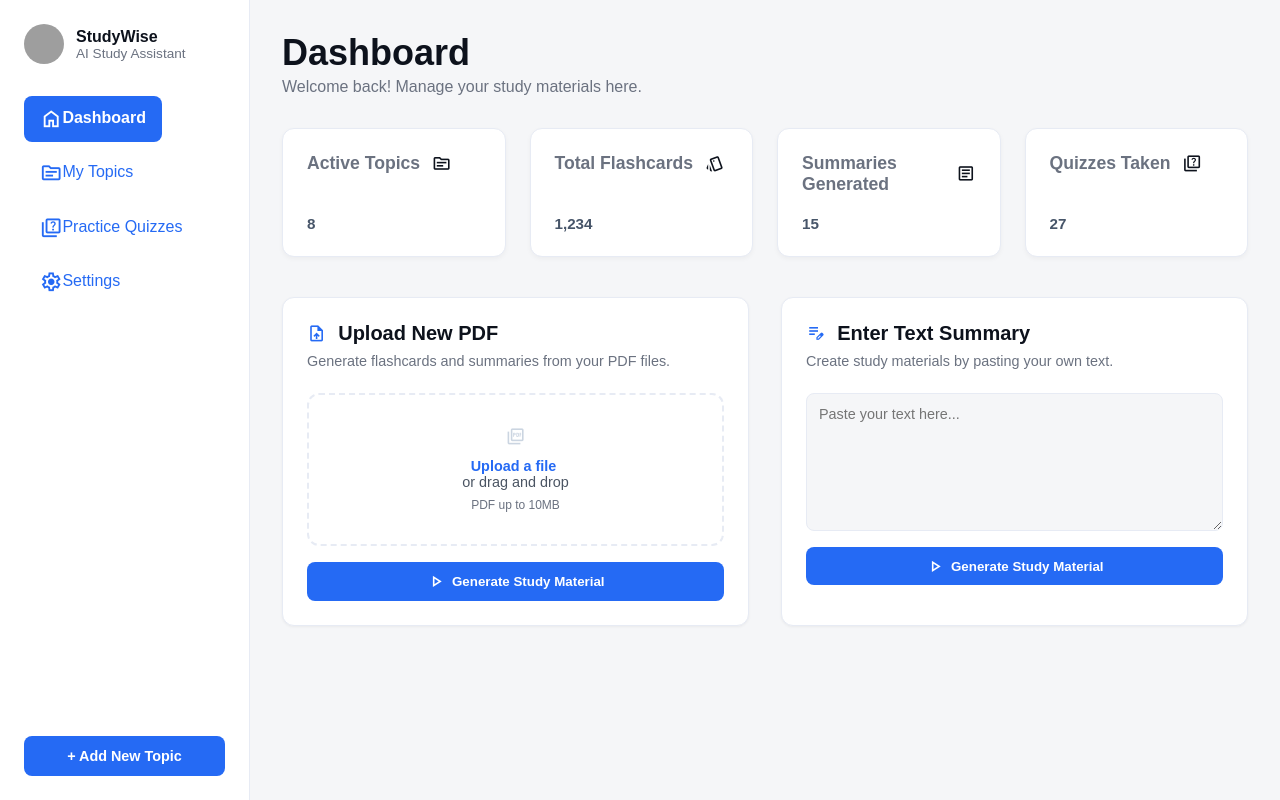
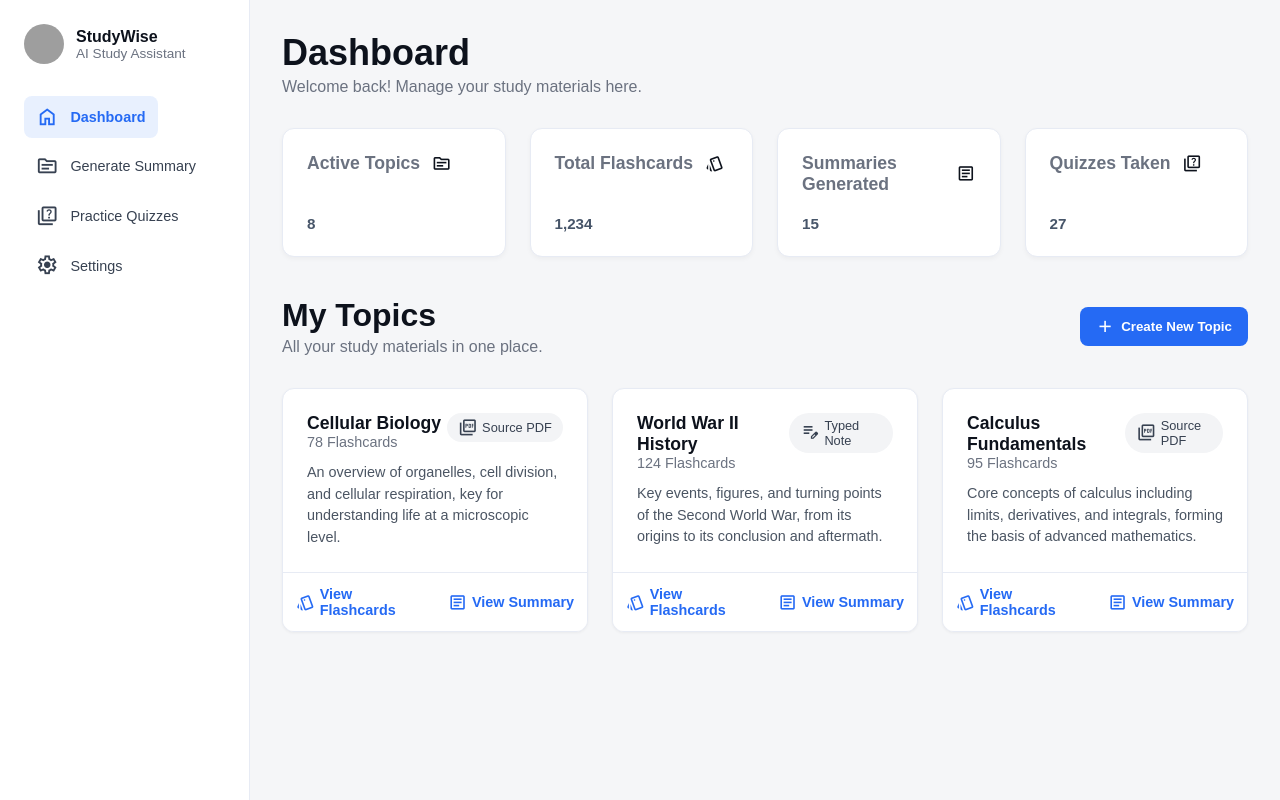
Before and after one commit to YashRajput74/sahajMarg, a React (Vite) app: page /features/dashboard in a window 1280 px wide. Built offline with nearby package versions, Linux system fonts and the light colour scheme; grey boxes are pictures that could not be loaded.

Commit message:
merge two groups

```diff
--- a/src/App.jsx
+++ b/src/App.jsx
@@ -25,13 +25,13 @@ function App() {
             <Routes>
                 <Route path="/" element={<HomePage />} />
 
-                <Route path="/summary" element={<StudywisePage />} />
                 <Route path="/features" element={<FeaturesPage />}>
                     <Route index element={<Navigate to="dashboard" replace />} />
 
                     <Route path="dashboard" element={<DashboardPage />} />
                     <Route path="topics" element={<TopicsPage />} />
                     <Route path="quiz" element={<QuizGenerator />} />
+                    <Route path="summary" element={<StudywisePage />} />
                     <Route path="settings" element={<SettingsPage />} />
                 </Route>
             </Routes>
--- a/src/components/Sidebar.jsx
+++ b/src/components/Sidebar.jsx
@@ -27,9 +27,9 @@ export default function Sidebar() {
                         <span className="material-symbols-outlined">home</span>
                         <span>Dashboard</span>
                     </NavLink>
-                    <NavLink to="topics" className="nav-item">
+                    <NavLink to="summary" className="nav-item">
                         <span className="material-symbols-outlined">topic</span>
-                        <span>My Topics</span>
+                        <span>Generate Summary</span>
                     </NavLink>
                     <NavLink to="quiz" className="nav-item">
                         <span className="material-symbols-outlined">quiz</span>
@@ -43,9 +43,9 @@ export default function Sidebar() {
             </div>
 
             {/* Add Topic Button */}
-            <div className="sidebar-bottom">
+            {/* <div className="sidebar-bottom">
                 <button className="add-btn">+ Add New Topic</button>
-            </div>
+            </div> */}
         </aside>
     );
 }
--- a/src/components/TopicsPage.jsx
+++ b/src/components/TopicsPage.jsx
@@ -29,7 +29,7 @@ export default function TopicsPage() {
     ];
 
     return (
-        <div className="topics-page">
+        <div>
             <header className="topics-header">
                 <div>
                     <h1>My Topics</h1>
--- a/src/pages/DashboardPage.jsx
+++ b/src/pages/DashboardPage.jsx
@@ -1,3 +1,4 @@
+import TopicsPage from "../components/TopicsPage";
 import "./DashboardPage.css";
 
 export default function DashboardPage() {
@@ -41,58 +42,7 @@ export default function DashboardPage() {
             </div>
 
             {/* Two Main Panels */}
-            <div className="main-panels">
-                {/* Upload PDF Panel */}
-                <div className="panel">
-                    <div className="panel-header">
-                        <span className="material-symbols-outlined primary">upload_file</span>
-                        <h2>Upload New PDF</h2>
-                    </div>
-                    <p className="panel-desc">
-                        Generate flashcards and summaries from your PDF files.
-                    </p>
-
-                    <div className="upload-box">
-                        <div className="upload-content">
-                            <span className="material-symbols-outlined upload-icon">picture_as_pdf</span>
-                            <div className="upload-text">
-                                <label htmlFor="file-upload" className="upload-label">
-                                    Upload a file
-                                    <input id="file-upload" type="file" className="hidden-input" />
-                                </label>
-                                <p>or drag and drop</p>
-                            </div>
-                            <p className="upload-hint">PDF up to 10MB</p>
-                        </div>
-                    </div>
-
-                    <button className="primary-btn">
-                        <span className="material-symbols-outlined">play_arrow</span>
-                        Generate Study Material
-                    </button>
-                </div>
-
-                {/* Text Summary Panel */}
-                <div className="panel">
-                    <div className="panel-header">
-                        <span className="material-symbols-outlined primary">edit_note</span>
-                        <h2>Enter Text Summary</h2>
-                    </div>
-                    <p className="panel-desc">
-                        Create study materials by pasting your own text.
-                    </p>
-                    <textarea
-                        rows="7"
-                        placeholder="Paste your text here..."
-                        className="text-input"
-                    ></textarea>
-
-                    <button className="primary-btn">
-                        <span className="material-symbols-outlined">play_arrow</span>
-                        Generate Study Material
-                    </button>
-                </div>
-            </div>
+            <TopicsPage />
         </div>
     );
 }
--- a/src/pages/StudywisePage.jsx
+++ b/src/pages/StudywisePage.jsx
@@ -1,12 +1,14 @@
-import StudywiseSidebar from "../components/StudywiseSidebar";
+import { useState } from "react";
 import MasteryProgress from "./MasteryProgress";
 import "./StudywisePage.css";
 
 const StudywisePage = () => {
+    const [mode, setMode] = useState("Text"); // default checked
+
     return (
-        <div className="studywise-layout">
-            <StudywiseSidebar />
+
         <main className="studywise-page">
+            {/* Header */}
             <header className="page-heading">
                 <div className="heading-left">
                     <h1>Cellular Biology</h1>
@@ -18,19 +20,34 @@ const StudywisePage = () => {
                 </button>
             </header>
 
+            {/* Segmented Buttons */}
             <section className="segmented-buttons">
                 <label>
-                        <input type="radio" name="study-mode" value="Text" />
+                    <input
+                        type="radio"
+                        name="study-mode"
+                        value="Text"
+                        checked={mode === "Text"}
+                        onChange={() => setMode("Text")}
+                    />
                     <span>See source text</span>
                 </label>
                 <label>
-                        <input type="radio" name="study-mode" value="Flashcards" defaultChecked />
+                    <input
+                        type="radio"
+                        name="study-mode"
+                        value="Flashcards"
+                        checked={mode === "Flashcards"}
+                        onChange={() => setMode("Flashcards")}
+                    />
                     <span>Review Flashcards</span>
                 </label>
             </section>
 
+            {/* Conditional Rendering */}
+            {mode === "Flashcards" ? (
+                <>
                     <MasteryProgress score={85} />
-
                     <section className="topic-overview">
                         <h2>Topic Overview</h2>
                         <div className="cards">
@@ -44,8 +61,8 @@ const StudywisePage = () => {
                                 </div>
                                 <p>
                                     A brief overview of organelles, cell division, and cellular respiration,
-                                highlighting key processes and structures essential for understanding life at
-                                the microscopic level.
+                                    highlighting key processes and structures essential for understanding life
+                                    at the microscopic level.
                                 </p>
                             </div>
 
@@ -95,8 +112,64 @@ const StudywisePage = () => {
                             </div>
                         </div>
                     </section>
+                </>
+            ) : (
+                <div className="main-panels">
+                    {/* Upload PDF Panel */}
+                    <div className="panel">
+                        <div className="panel-header">
+                            <span className="material-symbols-outlined primary">upload_file</span>
+                            <h2>Upload New PDF</h2>
+                        </div>
+                        <p className="panel-desc">
+                            Generate flashcards and summaries from your PDF files.
+                        </p>
+
+                        <div className="upload-box">
+                            <div className="upload-content">
+                                <span className="material-symbols-outlined upload-icon">
+                                    picture_as_pdf
+                                </span>
+                                <div className="upload-text">
+                                    <label htmlFor="file-upload" className="upload-label">
+                                        Upload a file
+                                        <input id="file-upload" type="file" className="hidden-input" />
+                                    </label>
+                                    <p>or drag and drop</p>
+                                </div>
+                                <p className="upload-hint">PDF up to 10MB</p>
+                            </div>
+                        </div>
+
+                        <button className="primary-btn">
+                            <span className="material-symbols-outlined">play_arrow</span>
+                            Generate Study Material
+                        </button>
+                    </div>
+
+                    {/* Text Summary Panel */}
+                    <div className="panel">
+                        <div className="panel-header">
+                            <span className="material-symbols-outlined primary">edit_note</span>
+                            <h2>Enter Text Summary</h2>
+                        </div>
+                        <p className="panel-desc">
+                            Create study materials by pasting your own text.
+                        </p>
+                        <textarea
+                            rows="7"
+                            placeholder="Paste your text here..."
+                            className="text-input"
+                        ></textarea>
+
+                        <button className="primary-btn">
+                            <span className="material-symbols-outlined">play_arrow</span>
+                            Generate Study Material
+                        </button>
+                    </div>
+                </div>
+            )}
         </main>
-        </div>
     );
 };
 
```
Also changed, not shown: src/pages/StudywisePage.css (line endings or trailing spaces). Lines whose indentation alone changed are shown as unchanged.
